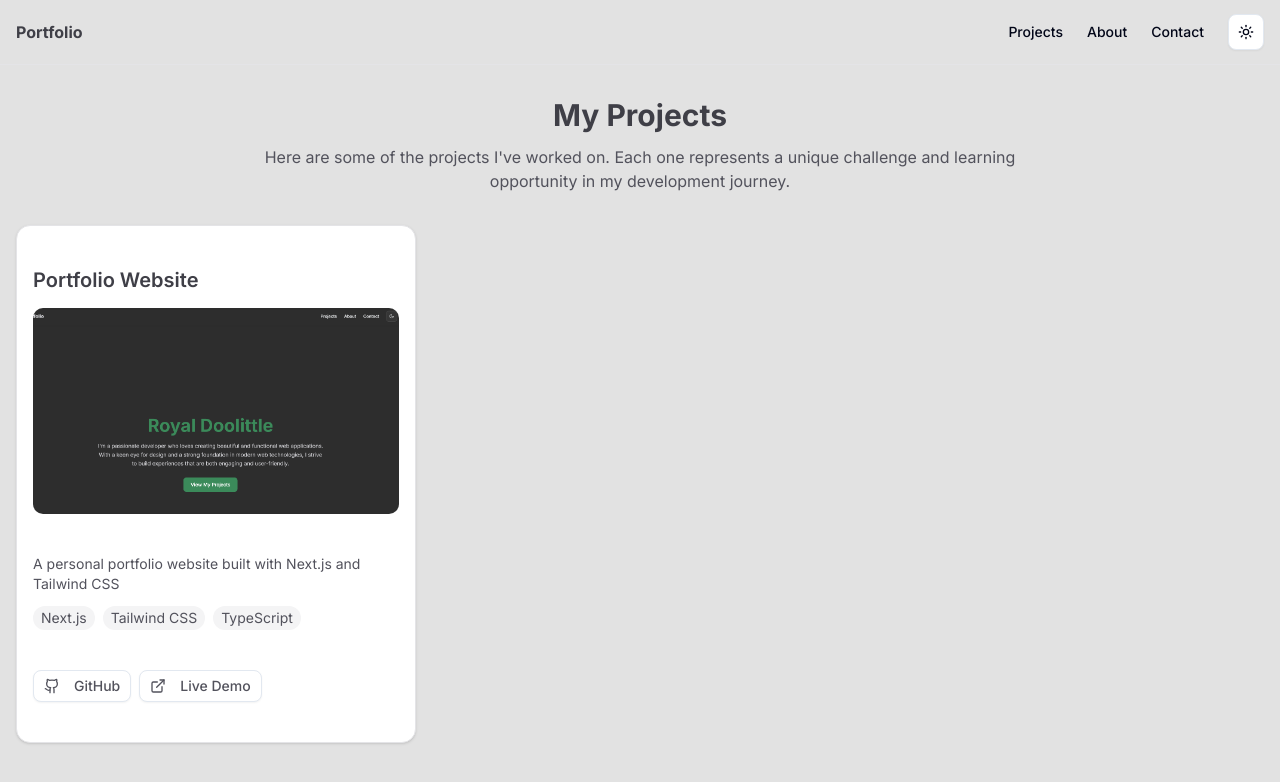
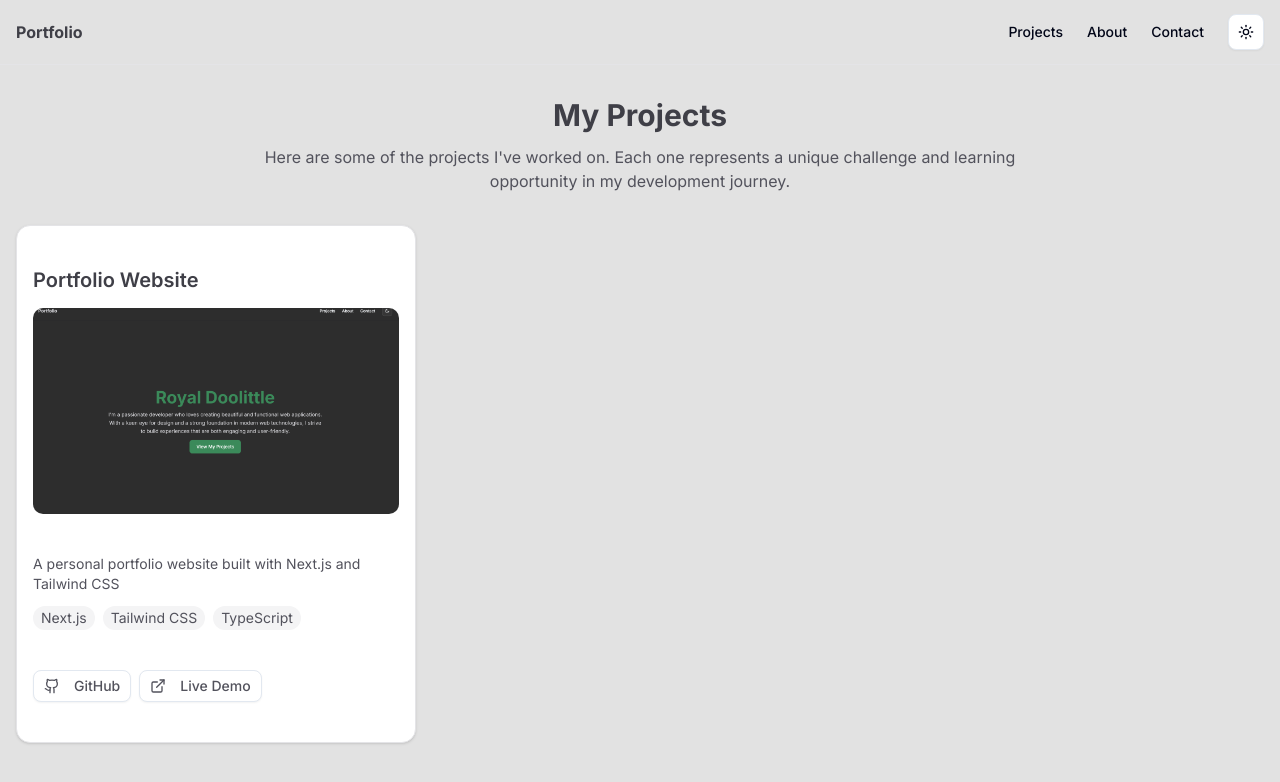
Before and after one commit to Doolitt/portfolio-royal, a Next.js app: page /projects in a window 1280 px wide. Shown: the top 782 px of the page. Built offline with nearby package versions, Linux system fonts and the light colour scheme.

Commit message:
update portfolio image

```diff
--- a/app/components/project-grid.tsx
+++ b/app/components/project-grid.tsx
@@ -23,7 +23,7 @@ const projects: Project[] = [
     id: "1",
     title: "Portfolio Website",
     description: "A personal portfolio website built with Next.js and Tailwind CSS",
-    imageUrl: "/portfolio.webp",
+    imageUrl: "/portfolio.webp?v=" + Date.now(),
     technologies: ["Next.js", "Tailwind CSS", "TypeScript"],
     githubUrl: "https://github.com/yourusername/portfolio",
     liveUrl: "https://yourportfolio.com",
@@ -60,6 +60,7 @@ const ProjectCard = ({ project }: { project: Project }) => {
                   src={project.imageUrl}
                   alt={project.title}
                   fill
+                  priority
                   className="object-cover"
                 />
               </div>
```
Also changed, not shown: public/portfolio.webp.
